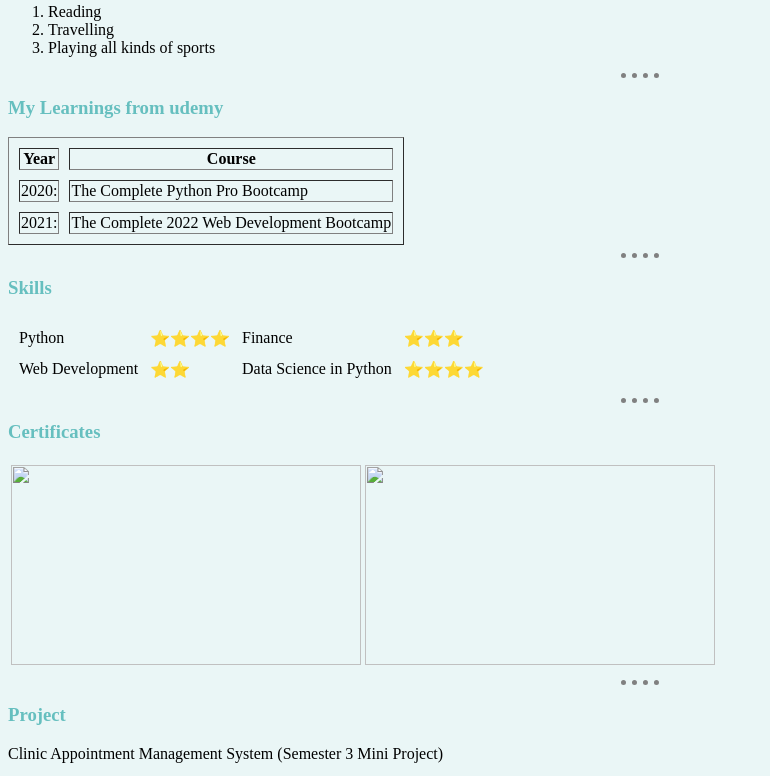
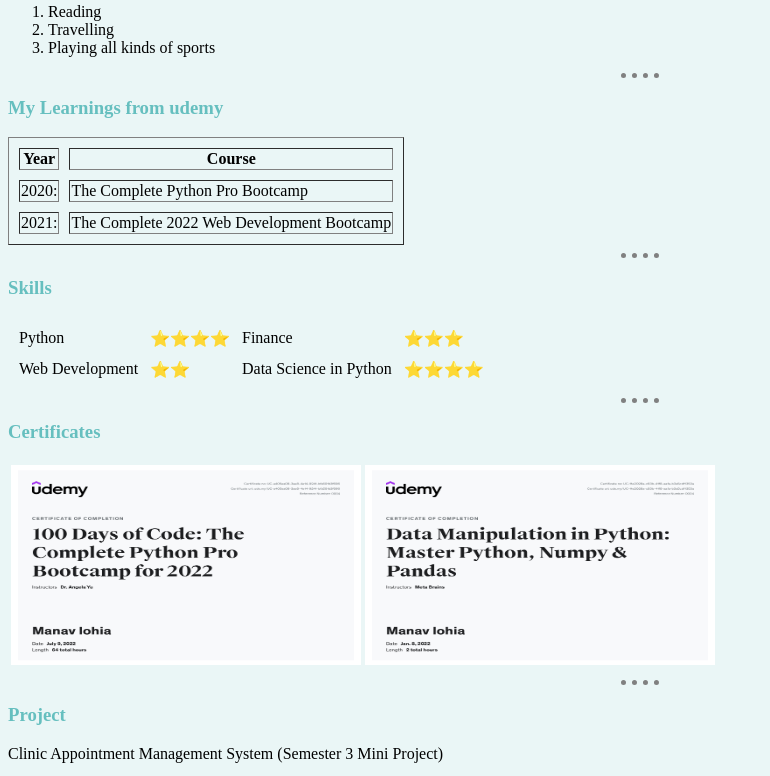
Before and after one commit to ManavLohia945/My-personal-website-using-only-HTML, a plain HTML site: page index.html in a window 1280 px wide. Shown: the part 422-1198 px from the top of the page, without its empty margins (0-770 px from the left). Drawn offline with Linux system fonts and the light colour scheme; grey boxes are pictures that could not be loaded.

Commit message:
Update index.html

```diff
--- a/index.html
+++ b/index.html
@@ -109,9 +109,9 @@
   <table>
     <tbody>
       <tr>
-        <td><img src="web_dev_certificate_udemy.png" width="350px" height="700px" /></td>
+        <td><img src="web_dev_udemy_certificate.png" width="350px" height="700px" /></td>
         <td>
-          <img src="data_manipulation_certificate_udemy.png" width="350px" height="700px" />
+          <img src="data_manipulation_udemy_certificate.png" width="350px" height="700px" />
         </td>
       </tr>
     </tbody>
```
